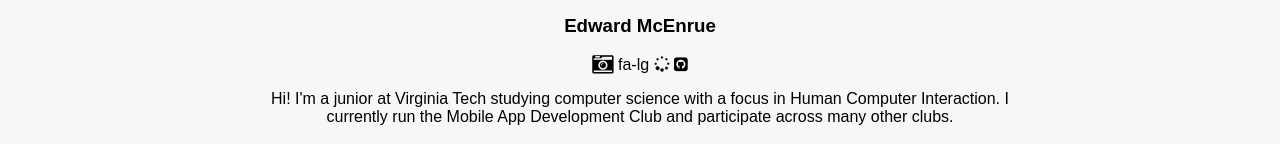
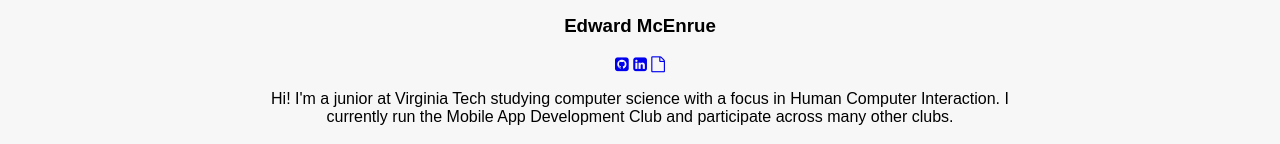
Before and after one commit to elmerland/webdev, a website: page profiles/edward/edward.html in a window 1280 px wide. Shown: the part 368-512 px from the top of the page. Drawn offline with nearby package versions, Linux system fonts and the light colour scheme; files that its build step writes are made by us from their sources.

Commit message:
fontawesome.io fix no bootstrap though

```diff
--- a/profiles/edward/edward.html
+++ b/profiles/edward/edward.html
@@ -33,9 +33,9 @@
         <section class="profile-about-me">
           <h3>Edward McEnrue</h3>
           <div class="portfolio-links">
-            <i class="fa fa-camera-retro fa-lg"></i> fa-lg
-            <i class="fa fa-spinner fa-spin"></i>
-            <i class="fa fa-github-square"></i>
+            <a href="#"><i class="fa fa-github-square"></i></a>
+            <a href="#"><i class="fa fa-linkedin-square"></i></a>
+            <a href="#"><i class="fa fa-file-o"></i></a>
           </div>
           <p>Hi! I'm a junior at Virginia Tech studying computer science with a focus in Human Computer Interaction. I currently run the Mobile App Development Club and participate across many other clubs.</p>
         </section>
```
